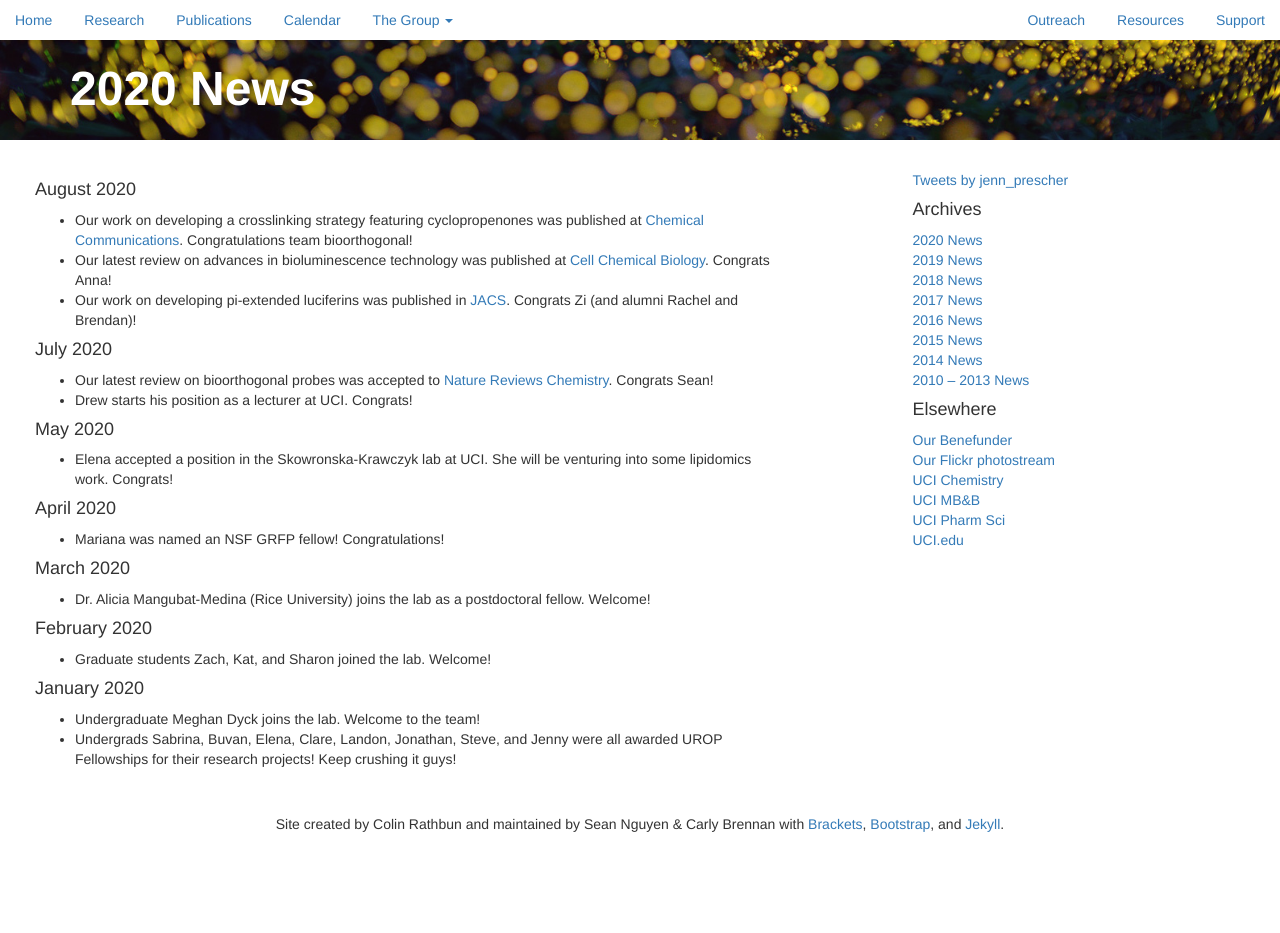
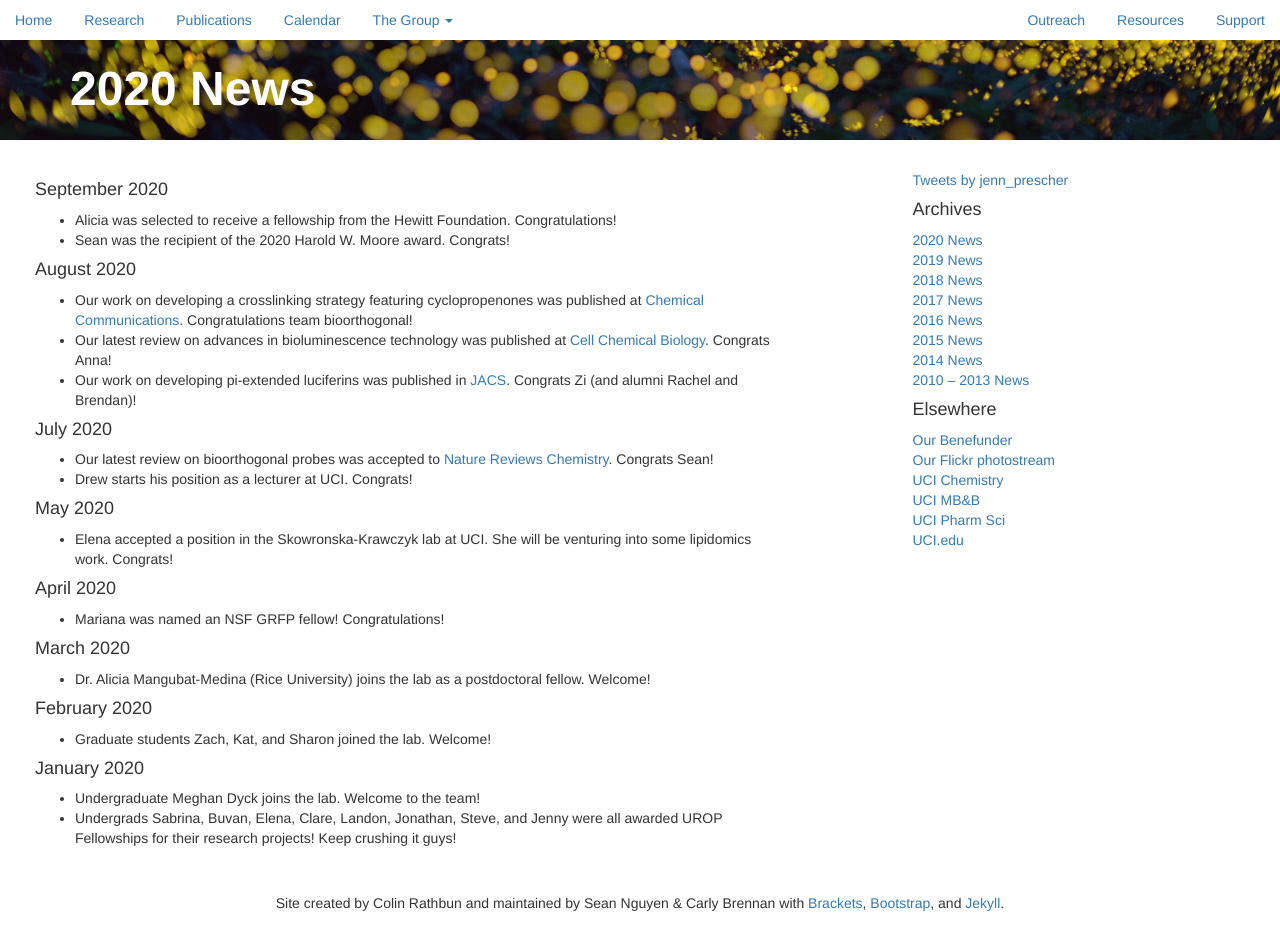
Before and after one commit to c-bun/Prescher-Lab-Site, a Jekyll site: the page built from _posts/2020-01-15-2020-News.markdown, in a window 1280 px wide. Built offline with Jekyll 4.4.1, drawn with Linux system fonts in a browser that asks for light colours; comment, search, counter and statistics services are not loaded; before the commit the page ends 900 px from its top, so only the background shows below that.

Commit message:
PrescherLabSite_September2020_Update1

```diff
--- a/_data/group.csv
+++ b/_data/group.csv
@@ -3,7 +3,7 @@ Colin,Rathbun,former_graduate,"Grand Rapids, MI","B.S., Chemistry, Hope College;
 Zach,Reinert,former_postdoc,"North East, MD","B.S., Biochemistry, University of Maryland, Baltimore County; Ph.D., Chemistry, University of Pittsburgh",Albert Einstein,George Hewitt Medical Research Postdoctoral Fellow (2017) : ACS Young Chemists Committee Travel Award (2017),"Research Scientist, UES (Dayton)"
 Tyler,Albin (Joint Esser-Kahn and Guan Labs),former_graduate,"Redmond, WA","B.S., Biochemistry, Western Washington University",Jonas Salk,UCI Chancellor's Fellowship (2014-2016) : NIH T32 Chemical and Structural Biology Training Grant Fellow (2016-2017),"Scientist, Avidity Biosciences"
 David,Row,former_graduate,"Berwick, PA","B.S., Biochemistry, Western Washington University; Ph.D. 2018",Ronald Breslow,"NSF GRFP Honorable Mention (2015) : Michael E. Gebel Award (UCI, 2015) : NSF Graduate Research Fellow (2016) : Genentech Graduate Student Research Awardee (2018)","Protein Engineer, Merck"
-Sean,Nguyen,graduate,"Saugus, MA","B.S., Chemical Biology, UC Berkeley",Tu Youyou,NSF GRFP Honorable Mention (2016) : ACS BIOL Travel Awardee (2018) : Allergan Graduate Research Fellow (2019) : F. Sherwood Rowland Graduate Research Fellow (2019-2020),
+Sean,Nguyen,graduate,"Saugus, MA","B.S., Chemical Biology, UC Berkeley",Tu Youyou,NSF GRFP Honorable Mention (2016) : ACS BIOL Travel Awardee (2018) : Allergan Graduate Research Fellow (2019) : F. Sherwood Rowland Graduate Research Fellow (2019-2020) : Harold W. Moore Award (2020),
 Zi,Yao,graduate,"Hayward, CA","B.S., Chemistry, UC Davis",Arnold O. Beckman,NSF GRFP Honorable Mention (2016) : NSF IGERT Fellow (2016-2018) : NSF Graduate Research Fellow (2017-2020) : ACS BIOL Travel Awardee (2018),
 Krysten,Jones,former_graduate,"Langhorne, PA","B.S., Biotechnology, Elizabethtown College; Ph.D. 2017",Ester Lederberg,NIH T32 Chemical and Structural Biology Training Grant Fellow (2014-2017) : Howard A. Schneiderman Award (2016),"Postdoc, Dickinson Lab, University of Chicago"
 Joanna,Laird,former_graduate,"Los Gatos, CA","B.S., Chemistry, Santa Clara University; Ph.D. 2016",Rosalind Franklin,NSF IGERT Fellow (2013-2015),"Lecturer, Cal Poly San Luis Obispo"
@@ -61,4 +61,4 @@ Meghan,Dyck,undergrad,"King City, CA","B.S., Chemistry","Annie Cannon, Edward Je
 Sharon,Chen,graduate,"Torrance, CA","B.A., Molecular and Cellular Biology, UC Berkeley",Gertrude B. Elion,,
 Katherine,Townsend,graduate,"Middlebury, VT","B.S., Chemistry, Bucknell University",Friedlieb Ferdinand Runge,,
 Zachary,Torrey,graduate,"Salisbury, MD","B.S., Chemistry (Biochemistry Concentration), George Mason University ",Jonas Salk,,
-Alicia,Mangubat-Medina,postdoc,"Seattle, WA","B.S., Biochemistry, Western Washington University; Ph.D., Chemistry, Rice University",Carolyn Bertozzi,,
+Alicia,Mangubat-Medina,postdoc,"Seattle, WA","B.S., Biochemistry, Western Washington University; Ph.D., Chemistry, Rice University",Carolyn Bertozzi,George Hewitt Medical Research Postdoctoral Fellow (2020),
--- a/_data/publications.csv
+++ b/_data/publications.csv
@@ -1,8 +1,8 @@
 number,authors,title,journal,year,volume,pages,note,link
-62,"Row, R. D.; Nguyen, S. S.; Ferreira, A. J.; Prescher, J. A. ",Chemically triggered crosslinking with bioorthogonal cyclopropenones,Chem. Commun. ,2020,,,Advance article,https://pubs.rsc.org/en/content/articlelanding/2020/cc/d0cc04600k#!divAbstract
+62,"Row, R. D.; Nguyen, S. S.; Ferreira, A. J.; Prescher, J. A. ",Chemically triggered crosslinking with bioorthogonal cyclopropenones,Chem. Commun. ,2020,56,10883-10886,,https://pubs.rsc.org/en/content/articlelanding/2020/cc/d0cc04600k#!divAbstract
 61,"Yao, Z.; Zhang, B. S.; Steinhardt, R. C.; Mills, J. H.; Prescher, J. A.",Multicomponent Biolumiescence Imaging with a pi-Extended Luciferin,J. Am. Chem. Soc.,2020,142,14080-14089,,https://pubs.acs.org/doi/10.1021/jacs.0c01064
 60,"Love, A. C.; Prescher, J. A.",Seeing (And Using) the Light: Recent Developments in Bioluminescence Technology,Cell Chem. Biol. ,2020,27,904-920,,https://www.sciencedirect.com/science/article/abs/pii/S2451945620302956
-59,"Nguyen, S. S.; Prescher, J. A.",Developing bioorthogonal probes to span a spectrum of reactivities,Nat. Rev. Chem. ,2020,,,,https://www.nature.com/articles/s41570-020-0205-0
+59,"Nguyen, S. S.; Prescher, J. A.",Developing bioorthogonal probes to span a spectrum of reactivities,Nat. Rev. Chem. ,2020,4,476-489,,https://www.nature.com/articles/s41570-020-0205-0
 58,"Rathbun, C. M.*; Ionkina, A. I.*; Yao, Z.; Jones, K. A.; Porterfield, W. B.; Prescher, J. A.",Rapid multicomponent bioluminescence imaging via substrate unmixing,BioRxiv,2019,,,Preprint,https://www.biorxiv.org/content/10.1101/811026v1
 57,"Nguyen, S. S.*; Ferreira, A. J.*; Long, Z. G.; Heiss, T. K.; Dorn, R. S.; Row, R. D.; Prescher, J. A.",Butenolide synthesis from functionalized cyclopropenones,Org. Lett.,2019,21,8695-8699,,https://pubs.acs.org/doi/10.1021/acs.orglett.9b03298
 56,"Williams, S. J.; Prescher, J. A.",Building Biological Flashlights: Orthogonal Luciferases and Luciferins for in Vivo Imaging,Acc. Chem. Res.,2019,52,3039-3050,,https://pubs.acs.org/doi/10.1021/acs.accounts.9b00391
--- a/_posts/2020-01-15-2020-News.markdown
+++ b/_posts/2020-01-15-2020-News.markdown
@@ -3,12 +3,14 @@ layout: post
 title:  "2020 News"
 categories: group_update
 ---
+#### September 2020
+- Alicia was selected to receive a fellowship from the Hewitt Foundation. Congratulations!
+- Sean was the recipient of the 2020 Harold W. Moore award. Congrats!
 
 #### August 2020
 - Our work on developing a crosslinking strategy featuring cyclopropenones was published at [Chemical Communications](https://pubs.rsc.org/en/content/articlelanding/2020/cc/d0cc04600k#!divAbstract). Congratulations team bioorthogonal!
 - Our latest review on advances in bioluminescence technology was published at [Cell Chemical Biology](https://www.sciencedirect.com/science/article/abs/pii/S2451945620302956). Congrats Anna!
 - Our work on developing pi-extended luciferins was published in [JACS](https://pubs.acs.org/doi/10.1021/jacs.0c01064). Congrats Zi (and alumni Rachel and Brendan)!
-
 
 #### July 2020
 - Our latest review on bioorthogonal probes was accepted to [Nature Reviews Chemistry](https://www.nature.com/articles/s41570-020-0205-0). Congrats Sean!
```
